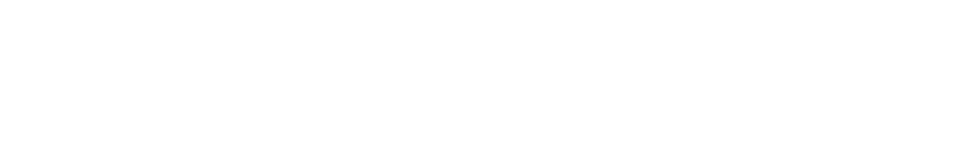
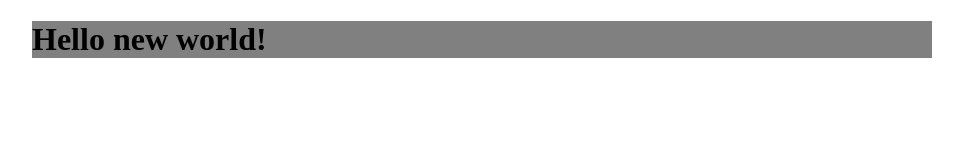
Before and after one commit to JuckM4n/basics_of_layout, a plain HTML site: page index.html in a window 1280 px wide. Shown: the whole page, without its empty margins (158-1121 px from the left). Drawn offline with Linux system fonts and the light colour scheme.

Commit message:
Внес правки

```diff
--- a/index.html
+++ b/index.html
@@ -9,7 +9,7 @@
 <body>
 
     <div class="container">
-
+        <h1>Hello new world!</h1>
     </div>
 </body>
 </html>
```
